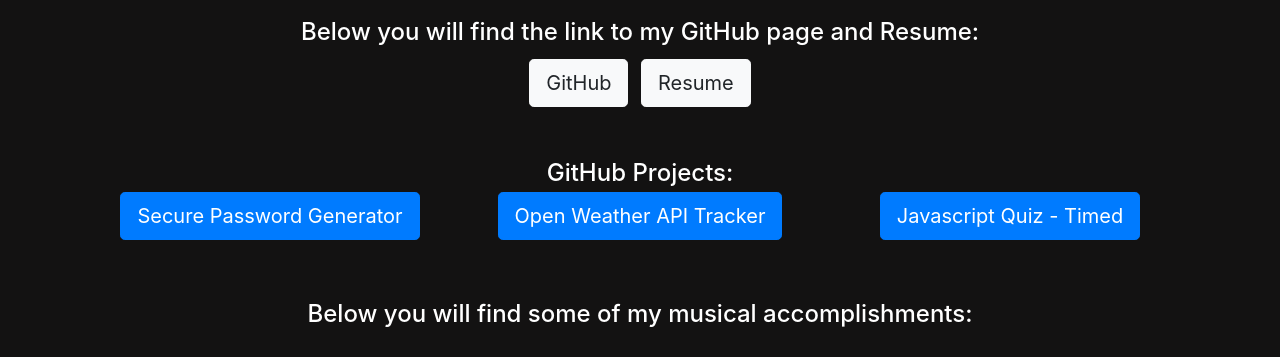
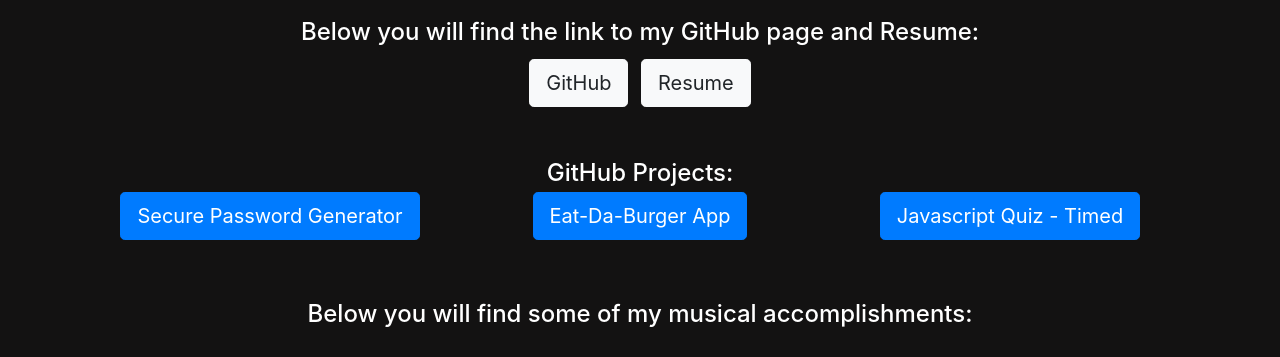
Before and after one commit to Deftone1/an-updated-responsive-portfolio-of-paul, a plain HTML site: page portfolio.html in a window 1280 px wide. Shown: the part 62-419 px from the top of the page. Drawn offline with nearby package versions, Linux system fonts and the light colour scheme.

Commit message:
added eat da burger app link

```diff
--- a/portfolio.html
+++ b/portfolio.html
@@ -61,8 +61,8 @@
                         </div>
 
                         <div class="col-sm text-center">
-                            <a href="https://github.com/Deftone1/mother-nature-tracker" target="blank"
-                                class="btn btn-primary btn-lg m-1">Open Weather API Tracker</a>
+                            <a href="https://github.com/Deftone1/burger" target="blank"
+                                class="btn btn-primary btn-lg m-1">Eat-Da-Burger App</a>
                         </div>
 
                         <div class="col-sm text-center">
```
